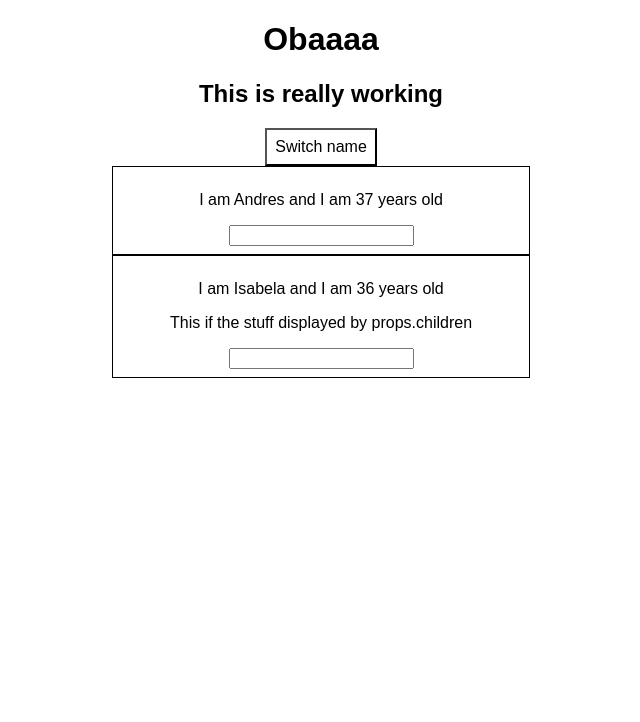
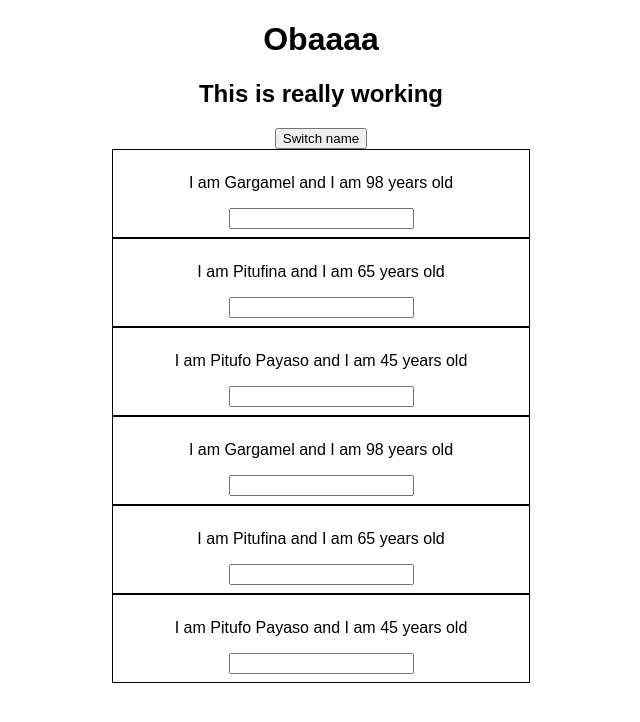
Before and after one commit to pcobos/react-guide, a React (Create React App) app: page / in a window 1280 px wide. Shown: the top 722 px of the page, without its empty margins (319-959 px from the left). Built offline with nearby package versions, Linux system fonts and the light colour scheme.

Commit message:
feat: use map method on persons data structure to render the data inside

```diff
--- a/src/AppFunct.js
+++ b/src/AppFunct.js
@@ -49,6 +49,14 @@
       {/* On the following component we added an event listener (onClick). Notice that the syntax for JSX is different to normal JS (onclick). Once we declared the event, we assign as a Value the code that we want to be executed (eventName={codetobeexecuted}) */}
       <button onClick={togglePersonsHandler}>Switch name</button>
       {/*First three components are built using state. When state changes, it will prompt the DOM to rerender the component */}
+
+      {personsState.persons.map(person => {
+        return <Person
+          name={person.name}
+          age={person.age}
+          />
+      })}
+
       <Person
         name={personsState.persons[0].name}
         age={personsState.persons[0].age}
--- a/src/index.js
+++ b/src/index.js
@@ -8,5 +8,5 @@
 
 
 // This where we render the "App" component that will in turn render all of the other components.
-ReactDOM.render(<App />, document.getElementById('root'));
+ReactDOM.render(<AppFunct />, document.getElementById('root'));
 registerServiceWorker();
```
